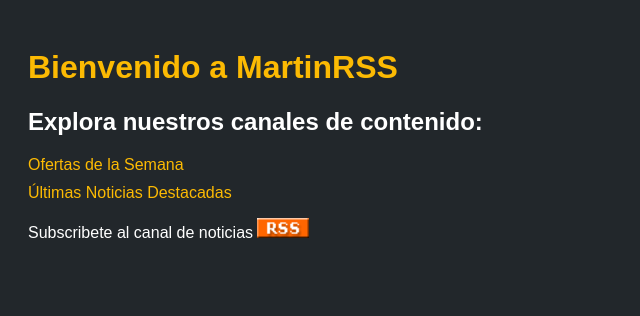
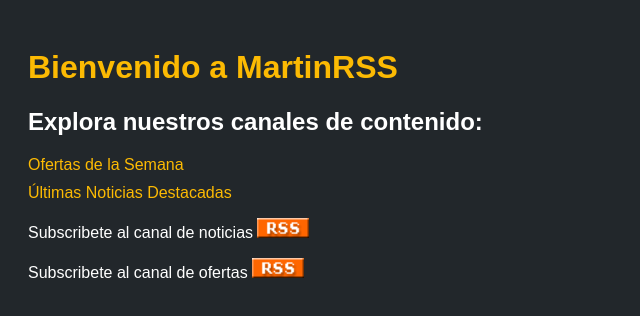
Before and after one commit to MartinHR3/rssMartin, a plain HTML site: page index.html in a window 1280 px wide. Shown: the whole page, without its empty margins (0-640 px from the left). Drawn offline with Linux system fonts and the light colour scheme.

Commit message:
Update index.html

```diff
--- a/index.html
+++ b/index.html
@@ -54,5 +54,6 @@
         <li><a href="noticias.html">Últimas Noticias Destacadas</a></li>
     </ul>
     <p>Subscribete al canal de noticias <a href="noticias.xml"><img class="rss" src="img/rss.gif" alt="RSS"></a></p>
+    <p>Subscribete al canal de ofertas <a href="ofertas.xml"><img class="rss" src="img/rss.gif" alt="RSS"></a></p>
 </body>
 </html>
```
